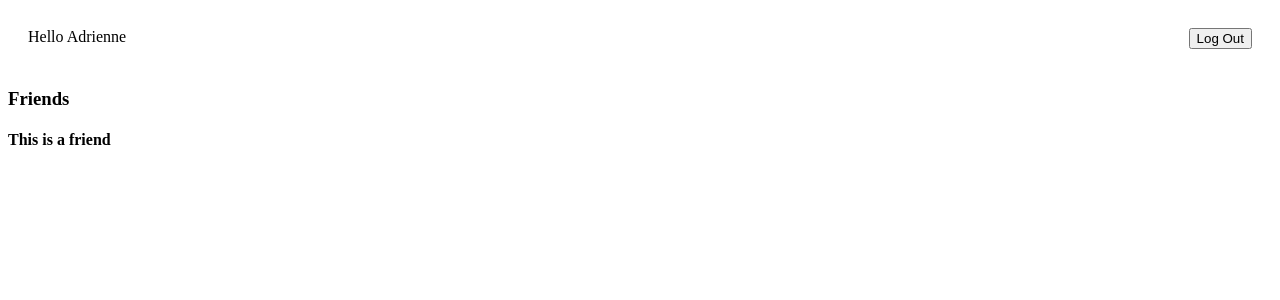
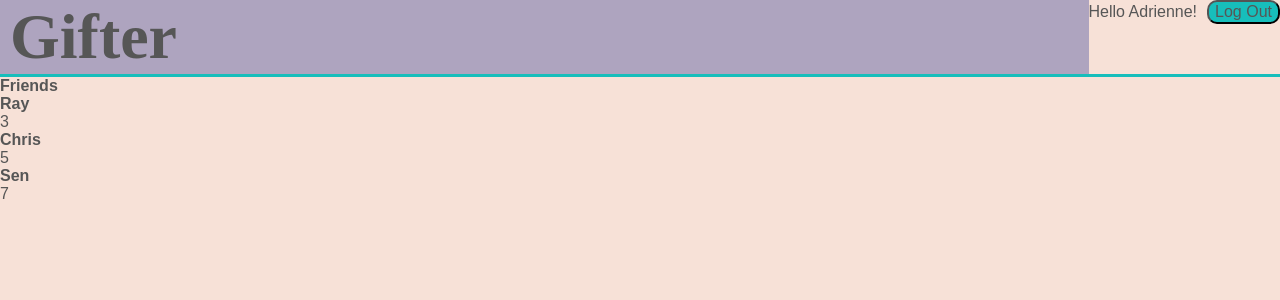
Before and after one commit to rotto32/giftser, a React app: page / in a window 1280 px wide. Shown: the top 300 px of the page. Built offline with nearby package versions, Linux system fonts and the light colour scheme; the HTML template or start-up script is replaced by a standard one.

Commit message:
Adds styles and click functionality to friends

```diff
--- a/public/src/components/App.jsx
+++ b/public/src/components/App.jsx
@@ -24,12 +24,15 @@ class App extends React.Component {
         return (
             <div className="dash">
                 <nav className="top-nav">
-                    {`Hello ${this.state.username}`}
-                    <button>Log Out</button>
+                    <h1>Gifter</h1>
+                    <div className="current-user">
+                       {`Hello ${this.state.username}!`}
+                        <button>Log Out</button>
+                    </div>
                 </nav>
-                <div className="friend-list">
+
                 <Friends />
-                </div>
+
             </div>
         )
 
--- a/public/src/components/Friend.jsx
+++ b/public/src/components/Friend.jsx
@@ -1,12 +1,49 @@
 import React from "react";
 
 class Friend extends React.Component {
+    constructor(props) {
+        super(props);
+        this.state = {
+            friend: ""
+
+        }
+        this.handleClick = this.handleClick.bind(this);
+        this.hideGifts = this.hideGifts.bind(this);
+    }
+
+    handleClick(e) {
+        console.log(e.target.id)
+        this.setState({
+            friend: e.target.id
+        })
+    }
+
+    hideGifts() {
+        this.setState({
+            friend: ""
+        })
+    }
+
     render () {
-        return (
-            <div>
-                <h4>This is a friend</h4>
-            </div>
-        );
+        let friendState = this.state.friend;
+
+        if (friendState === "") {
+            return (
+                <div id={this.props.friend.id} className="friend" onClick={this.handleClick}>
+                    <h4>{this.props.friend.name}</h4>
+                    <p>{this.props.friend.gifts}</p>
+                </div>
+            );
+
+        } else {
+            return (
+                <div>
+                    <button onClick={this.hideGifts}>x</button>
+                </div>
+            )
+        }
+
+
     }
 }
 
--- a/public/src/components/Friends.jsx
+++ b/public/src/components/Friends.jsx
@@ -6,15 +6,19 @@ class Friends extends React.Component {
         super(props);
 
         this.state = {
-
+            friends: [{ id: 1, name: "Ray", gifts: 3 }, { id: 2, name: "Chris", gifts: 5 }, { id: 3, name: "Sen", gifts: 7 }]
         }
     }
 
     render() {
         return (
-            <div className="friend">
+            <div className="content">
                 <h3>Friends</h3>
-                <Friend />
+                <div className="friends-list">
+                    {this.state.friends.map((el) => {
+                        return <Friend key={el.id} friend={el} />
+                    })}
+                </div>
             </div>
 
         );
```
Also changed, not shown: public/dist/bundle.js, public/dist/index.html, public/dist/style.css, 1 other file (tests, documents, lock files or other folders).
